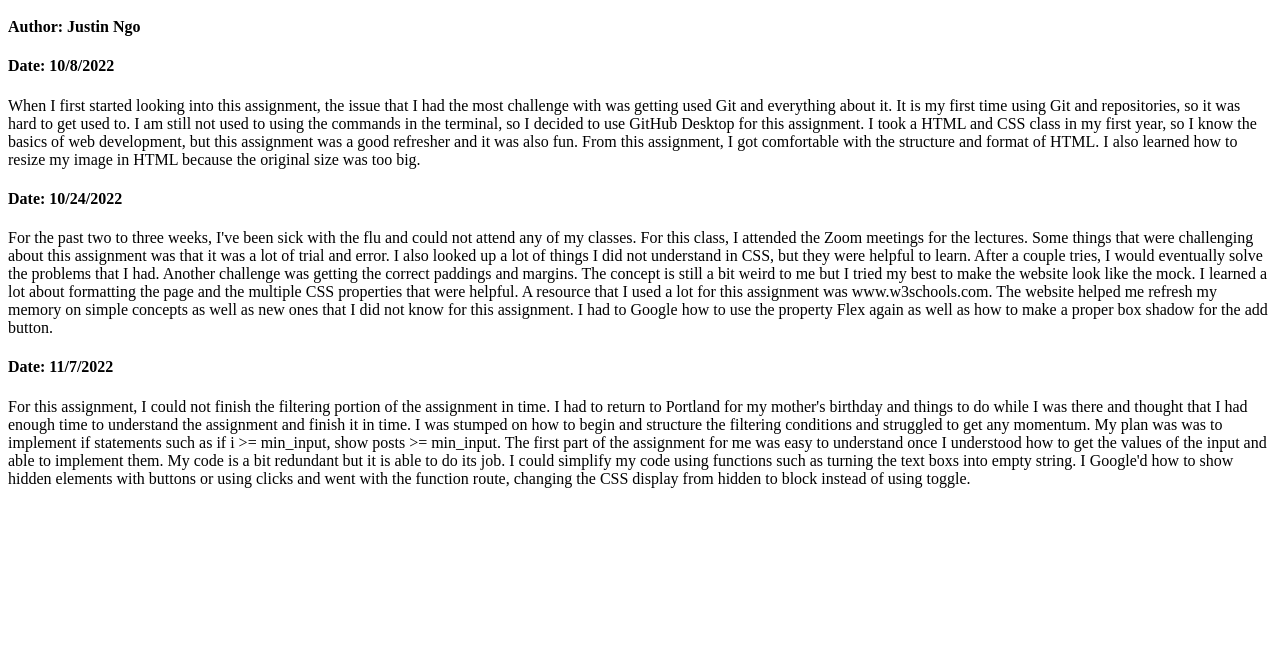
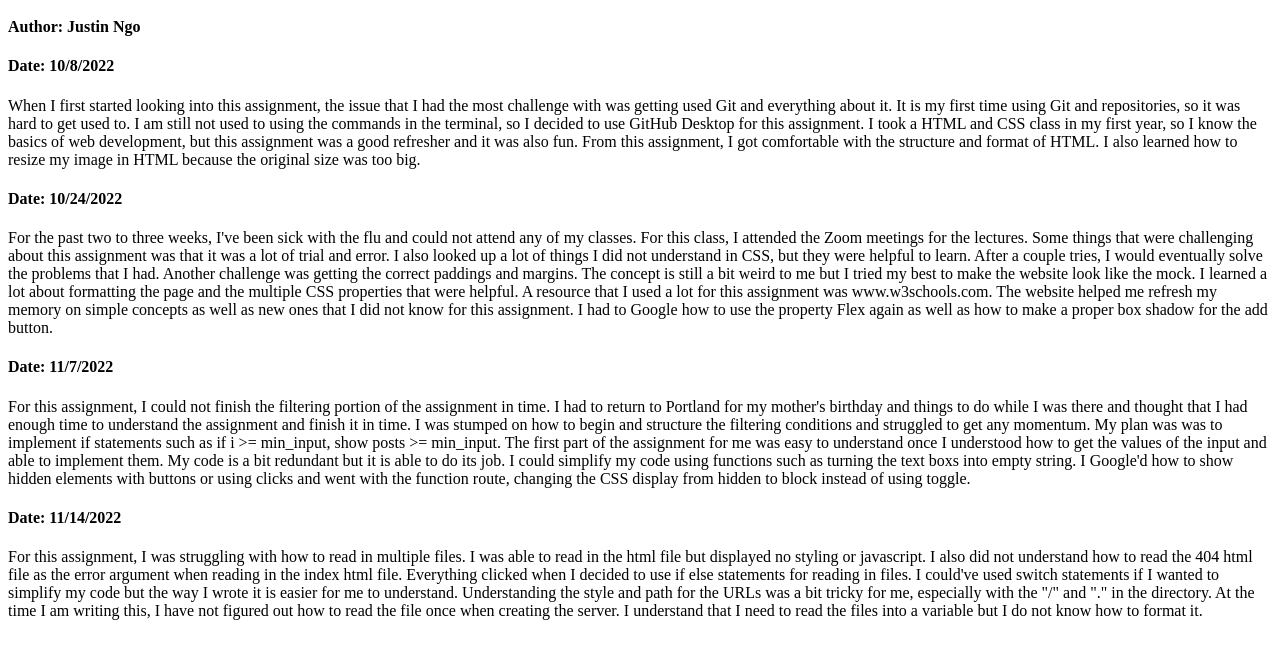
Before and after one commit to justin-ngo-jn/justin-ngo-jn.github.io, a plain HTML site: page blog.html in a window 1280 px wide. Shown: the part 105-764 px from the top of the page. Drawn offline with Linux system fonts and the light colour scheme.

Commit message:
Added blog for assignment 4

```diff
--- a/blog.html
+++ b/blog.html
@@ -49,5 +49,15 @@
                 the CSS display from hidden to block instead of using toggle.
             </p>
         </div>
+
+        <div class="reflection 4">
+            <h4>Date: 11/14/2022</h4>
+            <p>
+                For this assignment, I was struggling with how to read in multiple files. I was able to read in the html file but displayed no styling or javascript. I also did not understand how to
+                read the 404 html file as the error argument when reading in the index html file. Everything clicked when I decided to use if else statements for reading in files. I could've used switch statements
+                if I wanted to simplify my code but the way I wrote it is easier for me to understand. Understanding the style and path for the URLs was a bit tricky for me, especially with the "/" and "." in the directory.
+                At the time I am writing this, I have not figured out how to read the file once when creating the server. I understand that I need to read the files into a variable but I do not know how to format it.
+            </p>
+        </div>
     </body>
 </html>
```
